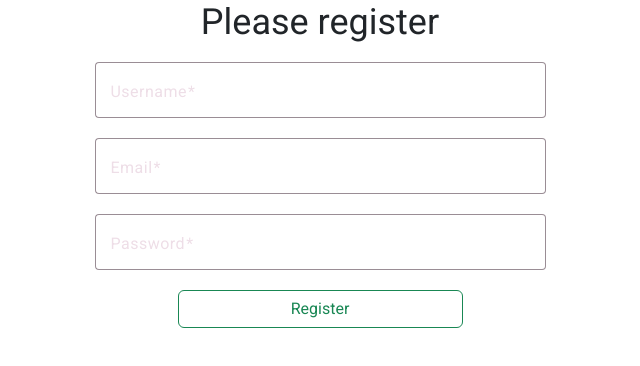
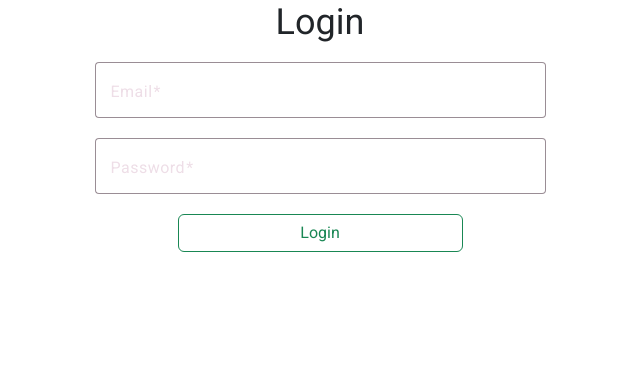
Before and after one commit to JnaLa/dietgen-front, an Angular app: page /login in a window 1280 px wide. Shown: the top 366 px of the page, without its empty margins (320-960 px from the left). Built offline with nearby package versions, Linux system fonts and the light colour scheme.

Commit message:
added login component, finished register component and added user authentication handling in registerlogin service

```diff
--- a/package.json
+++ b/package.json
@@ -23,6 +23,7 @@
     "@fortawesome/angular-fontawesome": "^0.15.0",
     "@fortawesome/free-solid-svg-icons": "^6.6.0",
     "bootstrap": "^5.3.3",
+    "moment": "^2.30.1",
     "rxjs": "~7.8.0",
     "tslib": "^2.3.0",
     "zone.js": "~0.14.3"
--- a/src/app/app.routes.ts
+++ b/src/app/app.routes.ts
@@ -1,12 +1,12 @@
 import { Routes } from '@angular/router';
-import { PickFoodsComponent } from './pick-foods/pick-foods.component';
 import { DietDiaryComponent } from './diet-diary/diet-diary.component';
 import { DiaryComponent } from './diary/diary.component';
 import { RegisterComponent } from './register-login/register/register.component';
+import { LoginComponent } from './register-login/login/login.component';
 
 export const routes: Routes = [
     { path: "", component: DiaryComponent },
     { path: "diary", component: DietDiaryComponent },
     { path: "register", component: RegisterComponent },
-    { path: "login", component: RegisterComponent }
+    { path: "login", component: LoginComponent }
 ];
--- a/src/app/register-login/login/login.component.html
+++ b/src/app/register-login/login/login.component.html
@@ -1 +1,56 @@
-<p>login works!</p>
+<div class="container">
+  <form [formGroup]="loginForm" (ngSubmit)="registerUser()">
+    <div class="row justify-content-md-center">
+      <h3 class="h3 text-center">Login</h3>
+    </div>
+    <div class="row justify-content-md-center">
+      <!-- <mat-form-field class="col col-md-5" appearance="outline">
+        <mat-label>Username</mat-label>
+        <input
+          matInput
+          placeholder="Enter username"
+          type="text"
+          formControlName="username"
+          class="form-control"
+          required
+        />
+      </mat-form-field> -->
+    </div>
+    <div class="row justify-content-md-center">
+      <mat-form-field class="col col-md-5" appearance="outline">
+        <mat-label>Email</mat-label>
+        <input
+          matInput
+          placeholder="Enter email"
+          type="text"
+          formControlName="email"
+          class="form-control"
+          required
+        />
+      </mat-form-field>
+    </div>
+    <div class="row justify-content-md-center">
+      <mat-form-field class="col col-md-5" appearance="outline">
+        <mat-label>Password</mat-label>
+        <input
+          matInput
+          placeholder="Enter password"
+          type="password"
+          formControlName="password"
+          class="form-control"
+          required
+        />
+      </mat-form-field>
+    </div>
+    <div class="row justify-content-md-center">
+      <mat-error class="col col-md-5" *ngIf="showError"
+        >Username or password are incorrect</mat-error
+      >
+    </div>
+    <div class="row justify-content-md-center">
+      <button class="btn btn-outline-success col-md-3 mx-auto" type="submit">
+        Login
+      </button>
+    </div>
+  </form>
+</div>
--- a/src/app/register-login/login/login.component.ts
+++ b/src/app/register-login/login/login.component.ts
@@ -1,12 +1,47 @@
 import { Component } from '@angular/core';
+import { RegisterLoginService } from '../../services/register-login.service';
+import { Router } from '@angular/router';
+import { FormControl, FormGroup, ReactiveFormsModule } from '@angular/forms';
+import { MatFormFieldModule } from '@angular/material/form-field';
+import { MatInputModule } from '@angular/material/input';
+import { CommonModule } from '@angular/common';
 
 @Component({
   selector: 'app-login',
   standalone: true,
-  imports: [],
+  imports: [
+    MatFormFieldModule,
+    MatInputModule,
+    ReactiveFormsModule,
+    CommonModule
+  ],
   templateUrl: './login.component.html',
   styleUrl: './login.component.css'
 })
 export class LoginComponent {
 
+  constructor(
+    private router: Router,
+    private loginService: RegisterLoginService
+  ) {}
+
+  loginForm = new FormGroup({
+    email: new FormControl(),
+    password: new FormControl(),
+  })
+
+  jwtToken: any
+  showError: boolean = false;
+
+  registerUser() {
+    let credentials = this.loginForm.getRawValue();
+
+    this.loginService.logIn(credentials).subscribe( {
+
+      next: (v) => this.loginService.setSession(v),
+      error: (e) => this.showError = true,
+      complete: () => this.router.navigate(['/diary'])
+    })
+  }
+
 }
--- a/src/app/services/register-login.service.ts
+++ b/src/app/services/register-login.service.ts
@@ -1,6 +1,7 @@
 import { HttpClient } from '@angular/common/http';
 import { Injectable } from '@angular/core';
 import { map, Observable } from 'rxjs';
+import moment from "moment";
 
 @Injectable({
   providedIn: 'root'
@@ -12,6 +13,22 @@ export class RegisterLoginService {
   ) { }
 
   createAccount(newAccount: any): Observable<any> {
-    return this.http.post<any>("http://127.0.0.1:5000/user/create", newAccount).pipe(map((response: any) => response));
+    return this.http.post<any>("http://127.0.0.1:5000/users/create", newAccount).pipe(map((response: any) => response));
   }
+
+  logIn(credentials: any): Observable<any> {
+    return this.http.post<any>("http://127.0.0.1:5000/users/login", credentials).pipe(map((response: any) => response));
+  }
+
+  public setSession(authResult: any) {
+    const expiresAt = moment().add(authResult.expiresIn, "second");
+
+
+    localStorage.setItem("id_token", authResult.access_token);
+    localStorage.setItem("expires_at", JSON.stringify(expiresAt.valueOf()));
+    localStorage.setItem("is_admin", authResult.is_admin);
+
+  }
+
+
 }
```
Also changed, not shown: 1 other file (tests, documents, lock files or other folders).
